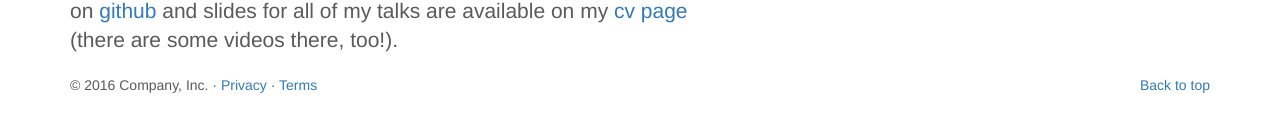
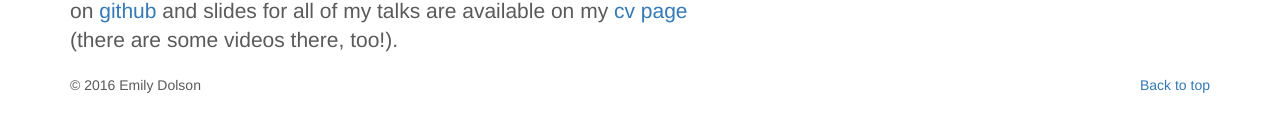
Before and after one commit to emilydolson/website, a plain HTML site: page index.html in a window 1280 px wide. Shown: the part 950-1082 px from the top of the page. Drawn offline with nearby package versions, Linux system fonts and the light colour scheme.

Commit message:
Updated copyright

```diff
--- a/index.html
+++ b/index.html
@@ -170,7 +170,7 @@
       <!-- FOOTER -->
       <footer>
         <p class="pull-right"><a href="#">Back to top</a></p>
-        <p>&copy; 2016 Company, Inc. &middot; <a href="#">Privacy</a> &middot; <a href="#">Terms</a></p>
+        <p>&copy; 2016 Emily Dolson</p>
       </footer>
 
     </div><!-- /.container -->
```
